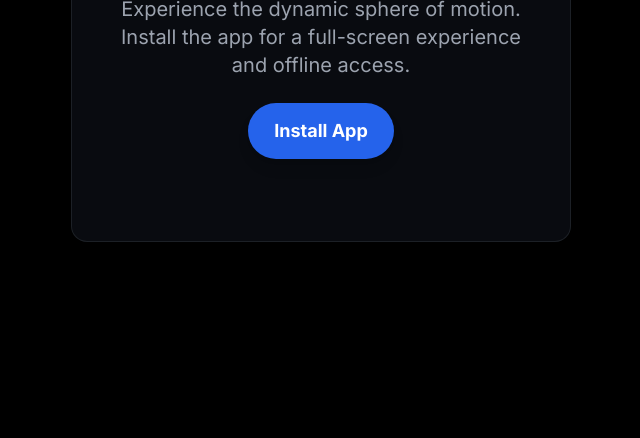
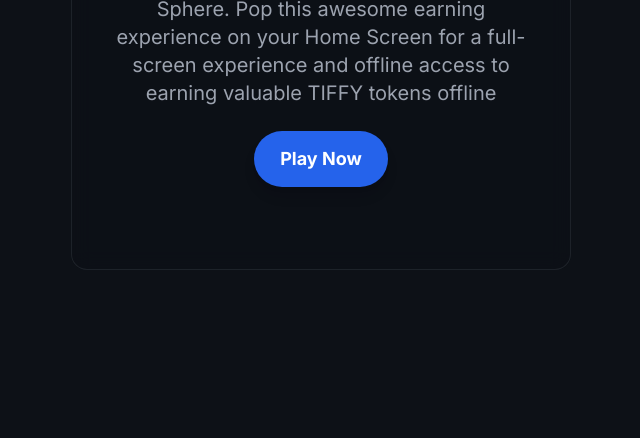
Before and after one commit to TiffyAI/Install, a plain HTML site: page index.html in a window 1280 px wide. Shown: the part 362-800 px from the top of the page, without its empty margins (319-959 px from the left). Drawn offline with nearby package versions, Linux system fonts and the light colour scheme.

Commit message:
Update index.html

```diff
--- a/index.html
+++ b/index.html
@@ -81,9 +81,9 @@
     <div class="container">
         <div class="content flex flex-col items-center">
             <h1 class="text-4xl sm:text-5xl font-bold mb-4">Motion Power Sphere</h1>
-            <p class="text-lg sm:text-xl text-gray-400 mb-6">Experience the dynamic sphere of motion. Install the app for a full-screen experience and offline access.</p>
+            <p class="text-lg sm:text-xl text-gray-400 mb-6">Experience the dynamic Motion Power Sphere. Pop this awesome earning experience on your Home Screen for a full-screen experience and offline access to earning valuable TIFFY tokens offline</p>
             <button id="installButton" class="bg-blue-600 text-white font-bold py-3 px-6 rounded-full text-lg shadow-lg hover:bg-blue-700 focus:outline-none focus:ring-2 focus:ring-blue-500 focus:ring-opacity-50">
-                Install App
+                Play Now
             </button>
             <div id="messageBox" class="message-box"></div>
         </div>
@@ -96,13 +96,13 @@
             name: "Motion Power Sphere",
             short_name: "Sphere",
             description: "A dynamic sphere of motion.",
-            start_url: "/",
+            start_url: "/Motion-Power-Sphere",
             display: "standalone",
             background_color: "#0d1117",
             theme_color: "#161b22",
             icons: [
-                { src: "https://placehold.co/192x192/0d1117/ffffff?text=Sphere", sizes: "192x192", type: "image/png" },
-                { src: "https://placehold.co/512x512/0d1117/ffffff?text=Sphere", sizes: "512x512", type: "image/png" }
+                { src: "https://tiffyai.github.io/Blue-Key-Claim/TiffyAI-Token.png", sizes: "192x192", type: "image/png" },
+                { src: "https://tiffyai.github.io/Blue-Key-Claim/TiffyAI-Token.png, sizes: "512x512", type: "image/png" }
             ]
         };
 
```
